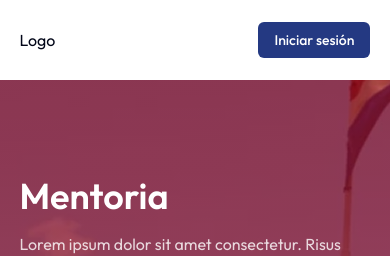
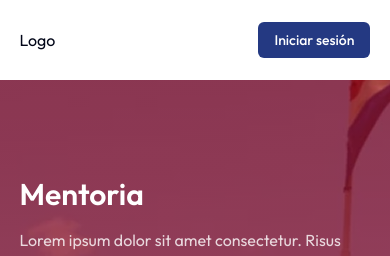
Before and after one commit to vanessamoralesm/front_unan, a React (Vite) app: page /maestros in a window 390 px wide. Shown: the top 256 px of the page. Built offline with nearby package versions, Linux system fonts and the light colour scheme.

Commit message:
responsivo del banner hero

```diff
--- a/src/components/BannerHero.tsx
+++ b/src/components/BannerHero.tsx
@@ -20,7 +20,7 @@ export default function BannerHero({ className = '', title, description = '', ur
     >
       <Container>
         <div>
-          <h1 className="text-4xl font-semibold mb-4">{title}</h1>
+          <h1 className="text-3xl lg:text-4xl font-semibold mb-4">{title}</h1>
           {description && <p className="text-white/80 max-w-3xl">
             {description}
           </p>}
```
